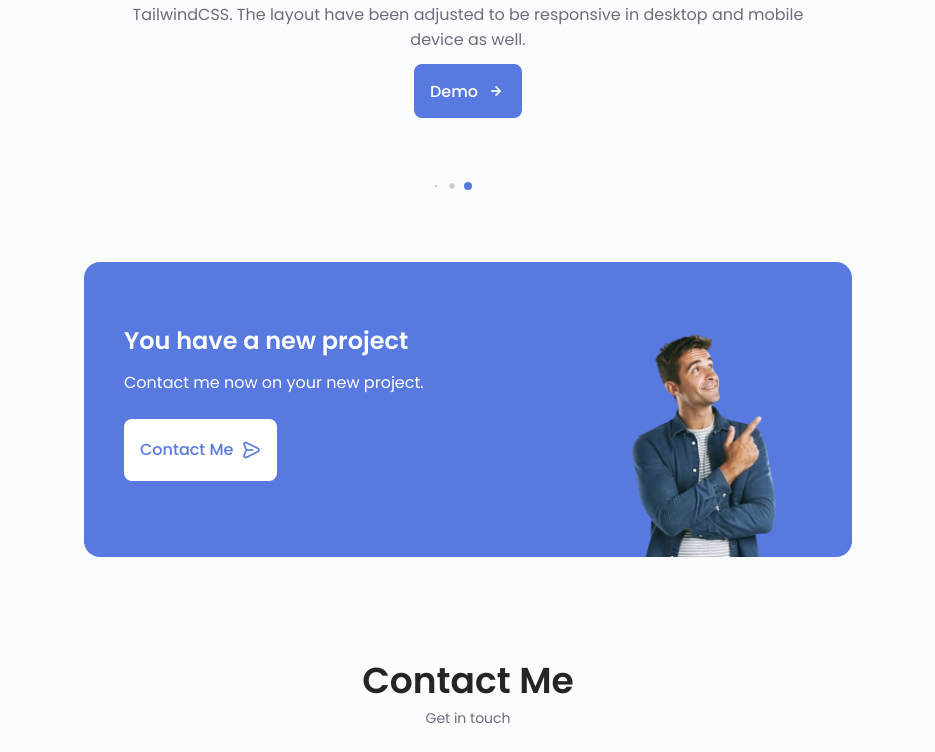
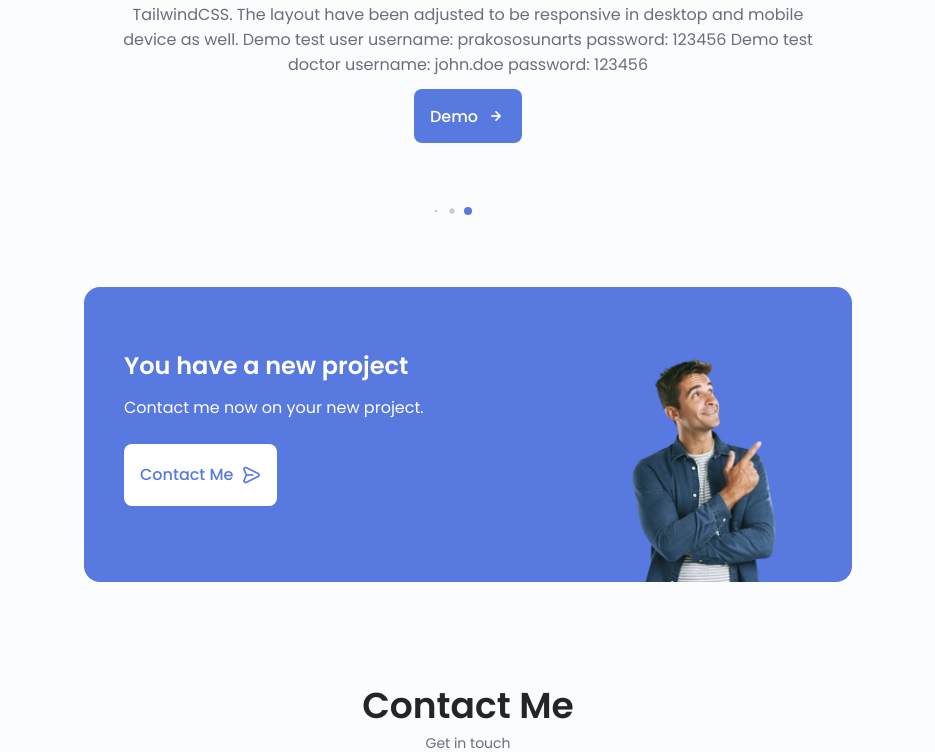
Before and after one commit to drx-nrg/bimaananta, a plain HTML site: page index.html in a window 1280 px wide. Shown: the part 3570-4322 px from the top of the page, without its empty margins (172-1107 px from the left). Drawn offline with nearby package versions, Linux system fonts and the light colour scheme.

Commit message:
akhir lagi

```diff
--- a/index.html
+++ b/index.html
@@ -479,7 +479,16 @@
                                 <li><img src="/assets/img/tailwind.png" alt="CSS Logo" width="40" height="40"></li>
                                 <li><img src="/assets/img/javascript.png" alt="Javascript Logo" width="40" height="40"></li>
                             </ul>
-                            <p class="portfolio__description">HealthTech is an application that allows users to track their health, consultating with doctors, and interacting with other users. This application was built with Laravel 11 and TailwindCSS. The layout have been adjusted to be responsive in desktop and mobile device as well.</p>
+                            <p class="portfolio__description">
+                                HealthTech is an application that allows users to track their health, consultating with doctors, and interacting with other users. This application was built with Laravel 11 and TailwindCSS. The layout have been adjusted to be responsive in desktop and mobile device as well.
+                                Demo test user
+                                username: prakososunarts
+                                password: 123456
+
+                                Demo test doctor
+                                username: john.doe
+                                password: 123456
+                            </p>
                             <a target="_blank" href="https://paleturquoise-salmon-311950.hostingersite.com/" class="button button--flex button--small portfolio_-button">
                                 Demo
                                 <i class="uil uil-arrow-right button__icon"></i>
```
